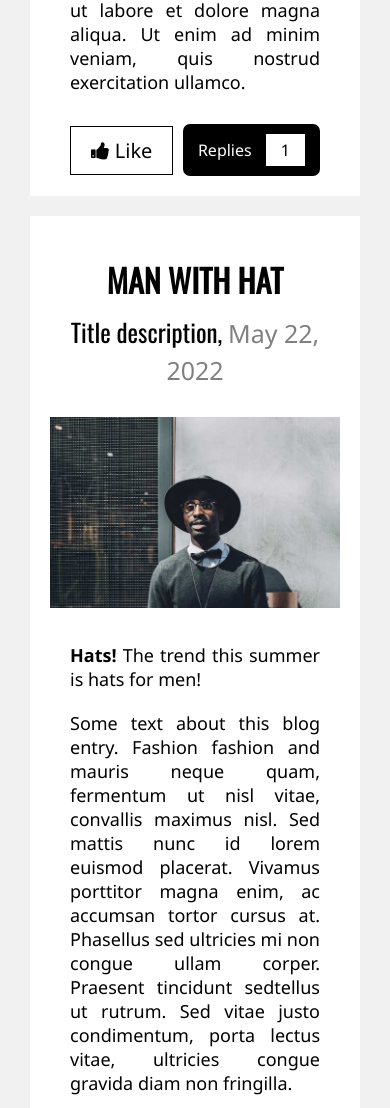
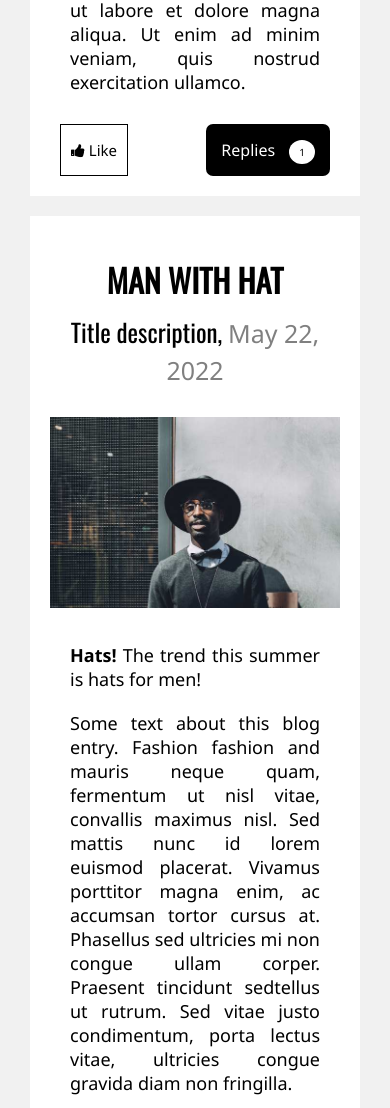
Before and after one commit to durgesh2005/fashion_blog, a plain HTML site: page index.htm in a window 390 px wide. Shown: the part 1386-2494 px from the top of the page. Drawn offline with nearby package versions, Linux system fonts and the light colour scheme.

Commit message:
Update style.css

```diff
--- a/css/style.css
+++ b/css/style.css
@@ -518,14 +518,35 @@ footer button:hover {
     padding: 100px;
 }
 
-        .read-comment {
-        padding-top: 30px;
-    }
+.like-comment {
+    padding: 0px 10px;
+  }
 
-    .read-comment button {
-         font-size:16px;
-         padding: 10px;
-    }
+  .like-comment button {
+      padding: 15px 10px;
+      margin-right: 10px;
+      font-size: 15px;
+  }
+
+  .number {
+      padding:5px 10px;
+      border-radius: 100%;
+      font-size: 10px;
+      margin-top: 10px;
+
+  }
+
+
+.subscibe-email {
+    padding: 20px;
+    width: 100%;
+    margin: 0px 20px;
+}
+
+.subscibe-email h3 {
+    font-size: 20px;
+}
+
 
     footer {
         margin-top:40px;
```
